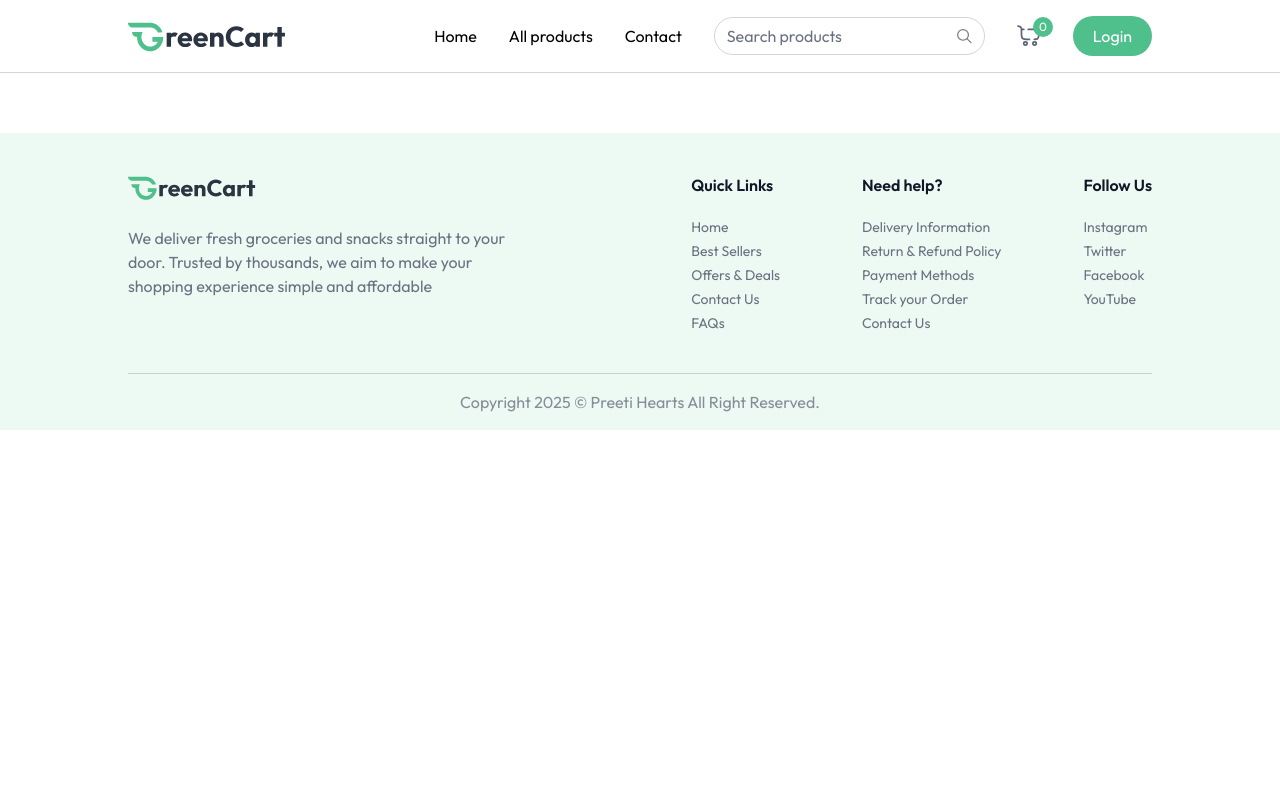
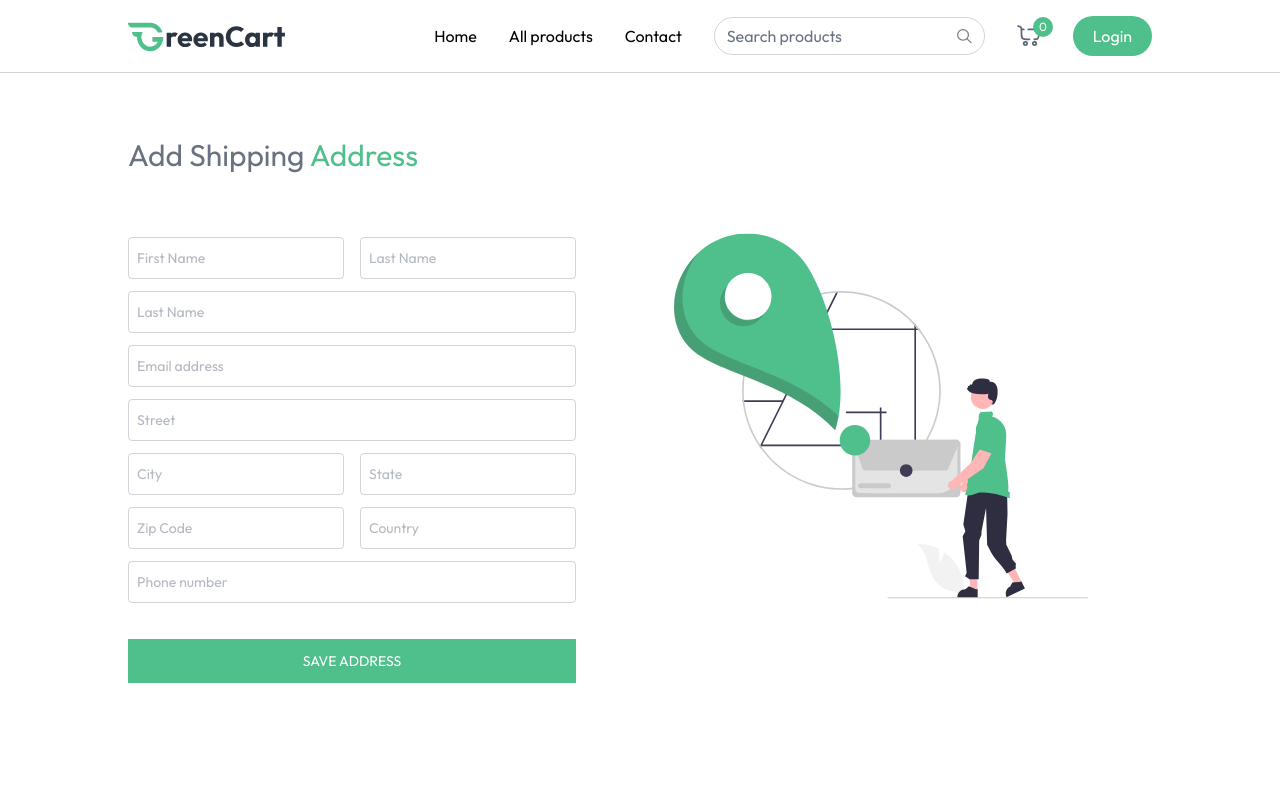
Before and after one commit to harpreet-2146/green-cart, a React (Vite) app: page /add-address in a window 1280 px wide. Shown: the top 800 px of the page. Built offline with nearby package versions, Linux system fonts and the light colour scheme; a web font is replaced by a local one.

Commit message:
add address page done

```diff
--- a/src/App.jsx
+++ b/src/App.jsx
@@ -11,6 +11,8 @@ import AllProducts from './pages/AllProducts'
 import ProductCategory from './pages/ProductCategory'
 import ProductDetails from './pages/ProductDetails'
 import Cart from './pages/Cart'
+import AddAddress from './pages/AddAddress'
+import MyOrders from './pages/MyOrders'
 
 const App = () => {
 
@@ -33,6 +35,8 @@ const App = () => {
           <Route path='/products/:category' element={<ProductCategory/>}/>
           <Route path='/products/:category/:id' element={<ProductDetails/>}/>
           <Route path='/cart' element={<Cart/>}/>
+          <Route path='/add-address' element={<AddAddress/>}/>
+          <Route path='/my-orders' element={<MyOrders/>}/>
         </Routes>
       </div>
       {! isSellerPath && <Footer/>}
--- /dev/null
+++ b/src/pages/AddAddress.jsx
@@ -0,0 +1,103 @@
+import React from 'react'
+import { assets } from '../assets/assets'
+import { useState } from 'react'
+//input field component
+const InputField=({type,placeholder,name,handleChange,address})=>(
+    <input className='w-full px-2 py-2.5 border border-gray-500/30
+    rounded outline-none text-gray-500 focus:border-primary transition'
+    type={type}
+    placeholder={placeholder}
+    onChage={handleChange}
+    name={name}
+    value={address[name]}
+    required
+    />
+)
+
+const AddAddress = () => {
+
+    const [address,setAddress]=useState({
+        firstName:'',
+        lastName:'',
+        email:'',
+        street:'',
+        city:'',
+        state:'',
+        zipcode:'',
+        country:'',
+        phone:'',
+    })
+
+    const handleChange=(e)=>{
+         const {name,value}=e.target;
+
+         setAddress((prevAddress)=>({
+            ...prevAddress,
+            [name]:value,
+         }))
+    }
+
+   const onSubmitHandler=async(e)=>{
+    e.preventDefault();
+   }
+
+  return (
+    <div className='mt-16 pb-16'>
+      <p className='text-2xl md:text-3xl text-gray-500'>
+        Add Shipping <span className='font-semi-bold text-primary'>Address</span></p>
+    <div className='flex flex-col-reverse md:flex-row justify-between mt-10'>
+       <div className='flex-1 max-w-md'>
+        <form onSubmit={onSubmitHandler}
+        className='space-y-3 mt-6 text-sm'>
+
+          <div className='grid grid-cols-2 gap-4'>
+            <InputField handleChange={handleChange}
+            address={address} name='firstName' type='text'
+            placeholder="First Name" />
+            <InputField handleChange={handleChange}
+            address={address} name='lastName' type='text'
+            placeholder="Last Name" />
+          </div>
+            <InputField handleChange={handleChange}
+            address={address} name='lastName' type='text'
+            placeholder="Last Name" />
+            <InputField handleChange={handleChange}
+            address={address} name='email' type='text'
+            placeholder="Email address" />
+            <InputField handleChange={handleChange}
+            address={address} name='street' type='text'
+            placeholder="Street" />
+
+            <div className='grid grid-cols-2 gap-4'>
+            <InputField handleChange={handleChange}
+            address={address} name='city' type='text'
+            placeholder="City" />
+            <InputField handleChange={handleChange}
+            address={address} name='state' type='text'
+            placeholder="State" />
+            </div>
+            <div className='grid grid-cols-2 gap-4'>
+            <InputField handleChange={handleChange}
+            address={address} name='zipcode' type='number'
+            placeholder="Zip Code" />
+            <InputField handleChange={handleChange}
+            address={address} name='country' type='text'
+            placeholder="Country" />
+            </div>
+            <InputField handleChange={handleChange}
+            address={address} name='phone' type='text'
+            placeholder="Phone number" />
+            <button className='w-full mt-6 bg-primary text-white py-3
+            hover:bg-primary-dull transition cursor-pointer uppercase'>
+                Save Address
+            </button>
+        </form>
+       </div>
+       <img className='md:mr-16 mb-16 md:mt-0'
+       src={assets.add_address_iamge} alt="add Address"/>
+    </div>
+    </div>
+  )
+}
+
+export default AddAddress
--- /dev/null
+++ b/src/pages/MyOrders.jsx
@@ -0,0 +1,11 @@
+import React from 'react'
+
+const MyOrders = () => {
+  return (
+    <div>
+      <p>MY Orders</p>
+    </div>
+  )
+}
+
+export default MyOrders
```
